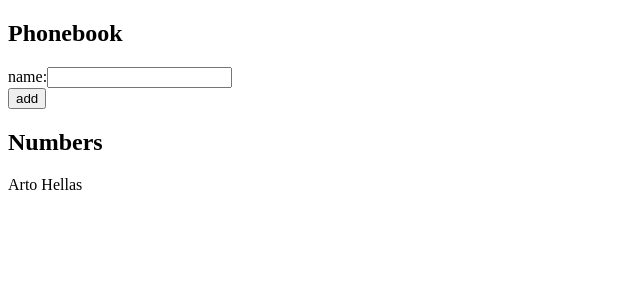
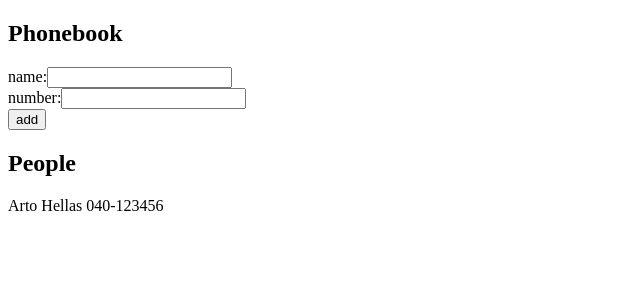
Before and after one commit to praetoros/FullStackOpen2023Exercises, a React (Create React App) app in the folder phonebook/: page / in a window 1280 px wide. Shown: the top 300 px of the page, without its empty margins (0-640 px from the left). Built offline with nearby package versions, Linux system fonts and the light colour scheme.

Commit message:
2.8 (+2.7 fix, i forgot to test where it didn't match, toLowerCase wasn't working how I intended)

```diff
--- a/phonebook/src/App.js
+++ b/phonebook/src/App.js
@@ -2,25 +2,35 @@ import {useState} from 'react'
 
 const App = () => {
     const [persons, setPersons] = useState([
-        {name: 'Arto Hellas'}
+        {
+            name: 'Arto Hellas',
+            number: '040-123456'
+        }
     ])
     const [newName, setNewName] = useState('')
+    const [newNumber, setNewNumber] = useState('')
 
-    const handleAddName = (event) => {
+    const handleAddPerson = (event) => {
         event.preventDefault()
         const personObject = {
-            name: newName
+            name: newName,
+            number: newNumber
         }
-        if (persons.filter(person => person.name.toLowerCase === newName.toLowerCase).length > 0){
+        if (persons.find(person => person.name === newName)) {
             alert(`${newName} is already added to phonebook`)
             return
         }
         setPersons(persons.concat(personObject))
         setNewName('')
+        setNewNumber('')
     }
 
     const handleChangeName = (event) => {
         setNewName(event.target.value)
+    }
+
+    const handleChangeNumber = (event) => {
+        setNewNumber(event.target.value)
     }
 
     return (
@@ -35,11 +45,18 @@ const App = () => {
                     />
                 </div>
                 <div>
-                    <button type="submit" onClick={handleAddName}>add</button>
+                    number:
+                    <input
+                        value={newNumber}
+                        onChange={handleChangeNumber}
+                    />
+                </div>
+                <div>
+                    <button type="submit" onClick={handleAddPerson}>add</button>
                 </div>
             </form>
-            <h2>Numbers</h2>
-            {persons.map(person => <div key={person.name}>{person.name}</div>)}
+            <h2>People</h2>
+            {persons.map(person => <div key={person.name}>{person.name} {person.number}</div>)}
         </div>
 
     )
```
